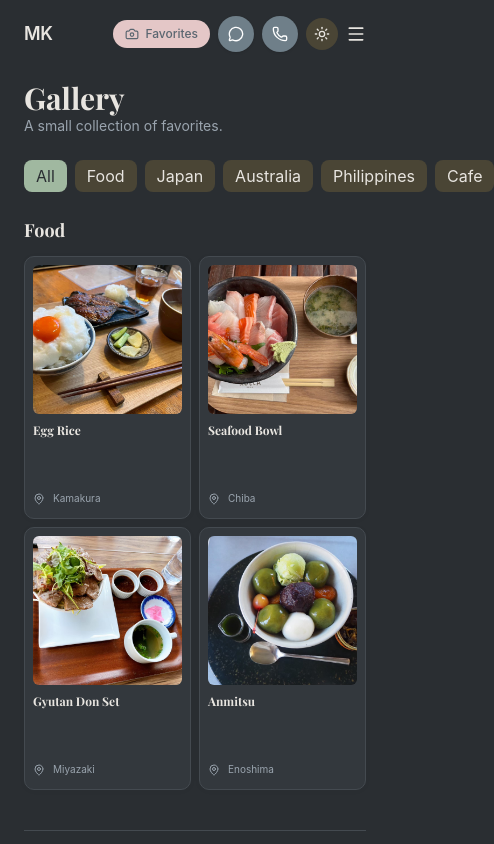
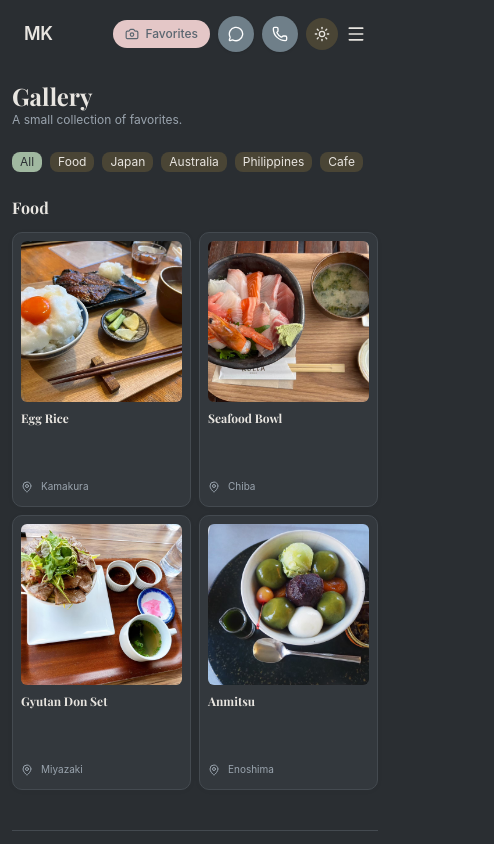
Before and after one commit to momo23546842/minimal-personal-pages, a Next.js app: page /gallery in a window 390 px wide. Shown: the top 844 px of the page, 494 px wide, since content can reach past the window. Built offline with nearby package versions, Linux system fonts and the light colour scheme.

Commit message:
fix(gallery): compact mobile tabs, hide scrollbar, use shrink-0

```diff
--- a/app/gallery/page.tsx
+++ b/app/gallery/page.tsx
@@ -16,59 +16,59 @@ export default function GalleryPage() {
     : cafe
 
   return (
-    <main className="px-6 py-20">
+    <main className="px-3 md:px-6 py-20">
       <div className="mx-auto max-w-5xl">
         <div className="flex items-center justify-between mb-6">
           <div>
-            <h1 className="text-3xl font-bold" style={{ fontFamily: "var(--font-playfair), 'Playfair Display', serif" }}>Gallery</h1>
-            <p className="text-sm text-muted-foreground">A small collection of favorites.</p>
+            <h1 className="text-2xl md:text-3xl font-bold" style={{ fontFamily: "var(--font-playfair), 'Playfair Display', serif" }}>Gallery</h1>
+            <p className="text-xs md:text-sm text-muted-foreground">A small collection of favorites.</p>
           </div>
           <div className="hidden sm:block">
             <Link href="/" className="text-sm text-primary">Back home</Link>
           </div>
         </div>
 
-        <div className="mb-6 flex gap-2">
-          <button onClick={() => setTab('all')} className={`px-3 py-1 rounded-md ${tab==='all' ? 'bg-primary text-primary-foreground' : 'bg-secondary text-secondary-foreground'}`}>All</button>
-          <button onClick={() => setTab('food')} className={`px-3 py-1 rounded-md ${tab==='food' ? 'bg-primary text-primary-foreground' : 'bg-secondary text-secondary-foreground'}`}>Food</button>
-          <button onClick={() => setTab('japan')} className={`px-3 py-1 rounded-md ${tab==='japan' ? 'bg-primary text-primary-foreground' : 'bg-secondary text-secondary-foreground'}`}>Japan</button>
-          <button onClick={() => setTab('australia')} className={`px-3 py-1 rounded-md ${tab==='australia' ? 'bg-primary text-primary-foreground' : 'bg-secondary text-secondary-foreground'}`}>Australia</button>
-          <button onClick={() => setTab('philippines')} className={`px-3 py-1 rounded-md ${tab==='philippines' ? 'bg-primary text-primary-foreground' : 'bg-secondary text-secondary-foreground'}`}>Philippines</button>
-          <button onClick={() => setTab('cafe')} className={`px-3 py-1 rounded-md ${tab==='cafe' ? 'bg-primary text-primary-foreground' : 'bg-secondary text-secondary-foreground'}`}>Cafe</button>
+        <div className="mb-6 flex gap-2 overflow-x-auto flex-nowrap scrollbar-hide">
+          <button onClick={() => setTab('all')} className={`shrink-0 px-2 py-0.5 text-xs md:px-3 md:py-1 md:text-sm rounded-md ${tab==='all' ? 'bg-primary text-primary-foreground' : 'bg-secondary text-secondary-foreground'}`}>All</button>
+          <button onClick={() => setTab('food')} className={`shrink-0 px-2 py-0.5 text-xs md:px-3 md:py-1 md:text-sm rounded-md ${tab==='food' ? 'bg-primary text-primary-foreground' : 'bg-secondary text-secondary-foreground'}`}>Food</button>
+          <button onClick={() => setTab('japan')} className={`shrink-0 px-2 py-0.5 text-xs md:px-3 md:py-1 md:text-sm rounded-md ${tab==='japan' ? 'bg-primary text-primary-foreground' : 'bg-secondary text-secondary-foreground'}`}>Japan</button>
+          <button onClick={() => setTab('australia')} className={`shrink-0 px-2 py-0.5 text-xs md:px-3 md:py-1 md:text-sm rounded-md ${tab==='australia' ? 'bg-primary text-primary-foreground' : 'bg-secondary text-secondary-foreground'}`}>Australia</button>
+          <button onClick={() => setTab('philippines')} className={`shrink-0 px-2 py-0.5 text-xs md:px-3 md:py-1 md:text-sm rounded-md ${tab==='philippines' ? 'bg-primary text-primary-foreground' : 'bg-secondary text-secondary-foreground'}`}>Philippines</button>
+          <button onClick={() => setTab('cafe')} className={`shrink-0 px-2 py-0.5 text-xs md:px-3 md:py-1 md:text-sm rounded-md ${tab==='cafe' ? 'bg-primary text-primary-foreground' : 'bg-secondary text-secondary-foreground'}`}>Cafe</button>
         </div>
 
         {tab === 'all' ? (
           <>
             {/* Food section */}
-            <h2 className="mb-3 text-lg font-semibold text-foreground">Food</h2>
+            <h2 className="mb-3 text-base md:text-lg font-semibold text-foreground">Food</h2>
             <FavoritesGrid items={food} />
 
             {/* Divider */}
             <hr className="my-10 border-t border-border" />
 
             {/* Japan section */}
-            <h2 className="mb-3 text-lg font-semibold text-foreground">Japan</h2>
+            <h2 className="mb-3 text-base md:text-lg font-semibold text-foreground">Japan</h2>
             <FavoritesGrid items={japan} />
 
             {/* Divider */}
             <hr className="my-10 border-t border-border" />
 
             {/* Australia section */}
-            <h2 className="mb-3 text-lg font-semibold text-foreground">Australia</h2>
+            <h2 className="mb-3 text-base md:text-lg font-semibold text-foreground">Australia</h2>
             <FavoritesGrid items={australia} />
 
             {/* Divider */}
             <hr className="my-10 border-t border-border" />
 
             {/* Philippines section */}
-            <h2 className="mb-3 text-lg font-semibold text-foreground">Philippines</h2>
+            <h2 className="mb-3 text-base md:text-lg font-semibold text-foreground">Philippines</h2>
             <FavoritesGrid items={philippines} />
 
             {/* Divider */}
             <hr className="my-10 border-t border-border" />
 
             {/* Cafe section */}
-            <h2 className="mb-3 text-lg font-semibold text-foreground">Cafe</h2>
+            <h2 className="mb-3 text-base md:text-lg font-semibold text-foreground">Cafe</h2>
             <FavoritesGrid items={cafe} />
           </>
         ) : (
--- a/app/globals.css
+++ b/app/globals.css
@@ -180,3 +180,12 @@
     font-family: var(--font-sans);
   }
 }
+
+/* Utility to hide scrollbars while keeping scroll functionality */
+.scrollbar-hide {
+  -ms-overflow-style: none; /* IE and Edge */
+  scrollbar-width: none; /* Firefox */
+}
+.scrollbar-hide::-webkit-scrollbar {
+  display: none; /* Safari and Chrome */
+}
```
